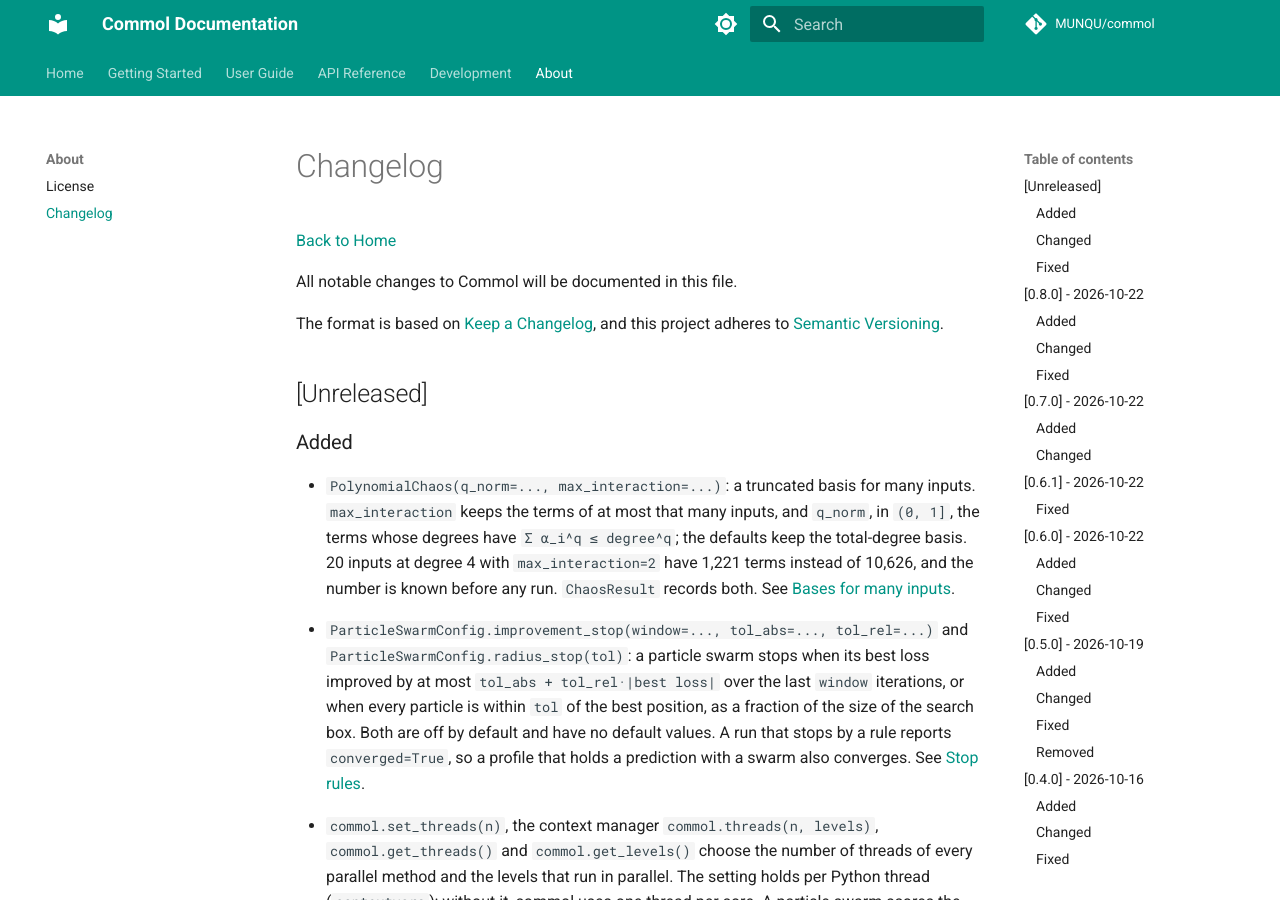
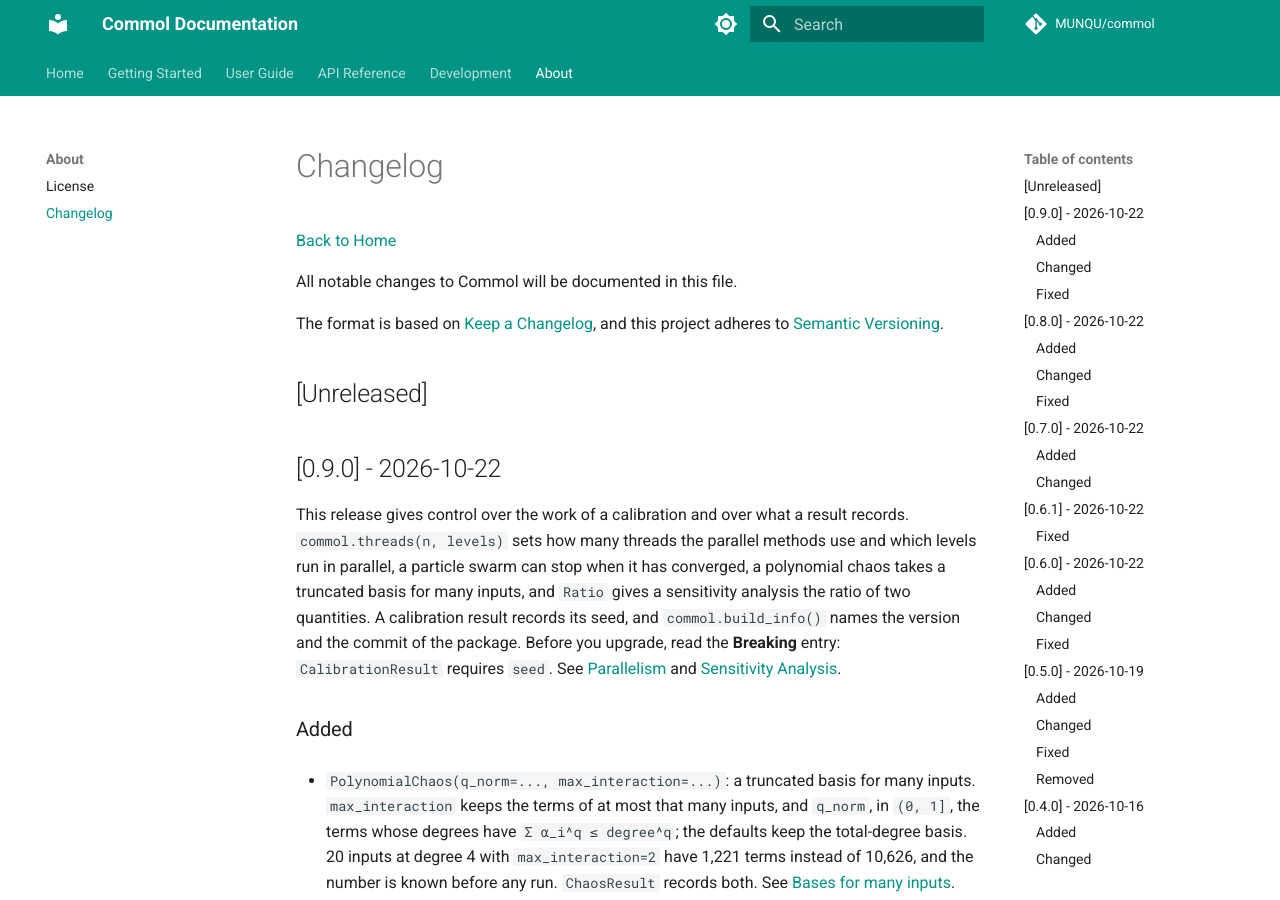
Before and after one commit to MUNQU/commol, an MkDocs documentation site: the page built from docs/about/changelog.md, in a window 1280 px wide and 900 px high. Built offline with MkDocs 1.6.1 and Material for MkDocs 9.7.7, drawn with Linux system fonts in a browser that asks for light colours; comment, search, counter and statistics services are not loaded; the version menu is left out; some of the changed text lies outside the part shown.

Commit message:
docs(changelog): release 0.9.0

```diff
--- a/docs/about/changelog.md
+++ b/docs/about/changelog.md
@@ -9,9 +9,20 @@ and this project adheres to [Semantic Versioning](https://semver.org/spec/v2.0.0
 
 ## [Unreleased]
 
+## [0.9.0] - 2026-10-22
+
+This release gives control over the work of a calibration and over what a
+result records. `commol.threads(n, levels)` sets how many threads the parallel
+methods use and which levels run in parallel, a particle swarm can stop when
+it has converged, a polynomial chaos takes a truncated basis for many inputs,
+and `Ratio` gives a sensitivity analysis the ratio of two quantities. A
+calibration result records its seed, and `commol.build_info()` names the
+version and the commit of the package. Before you upgrade, read the
+**Breaking** entry: `CalibrationResult` requires `seed`. See
+[Parallelism](../guide/parallelism.md) and
+[Sensitivity Analysis](../guide/uncertainty/sensitivity.md).
+
 ### Added
-
-<!-- Added #226 -->
 
 - `PolynomialChaos(q_norm=..., max_interaction=...)`: a truncated basis for
   many inputs. `max_interaction` keeps the terms of at most that many inputs,
@@ -20,8 +31,6 @@ and this project adheres to [Semantic Versioning](https://semver.org/spec/v2.0.0
   at degree 4 with `max_interaction=2` have 1,221 terms instead of 10,626,
   and the number is known before any run. `ChaosResult` records both. See
   [Bases for many inputs](../guide/uncertainty/sensitivity.md#bases-for-many-inputs).
-
-<!-- Added #230 -->
 
 - `ParticleSwarmConfig.improvement_stop(window=..., tol_abs=..., tol_rel=...)`
   and `ParticleSwarmConfig.radius_stop(tol)`: a particle swarm stops when its
@@ -33,8 +42,6 @@ and this project adheres to [Semantic Versioning](https://semver.org/spec/v2.0.0
   converges. See
   [Stop rules](../guide/calibration-optimizers.md#stop-rules).
 
-<!-- Added #239 -->
-
 - `commol.set_threads(n)`, the context manager `commol.threads(n, levels)`,
   `commol.get_threads()` and `commol.get_levels()` choose the number of
   threads of every parallel method and the levels that run in parallel. The
@@ -45,16 +52,12 @@ and this project adheres to [Semantic Versioning](https://semver.org/spec/v2.0.0
   gives the same result, history included, with any number of threads and
   either level. See [Threads and Parallelism](../guide/parallelism.md).
 
-<!-- Added #252 -->
-
 - A calibration result records the seed it used, `CalibrationResult.seed`
   (`Calibrator.seed`: `problem.seed`, or the seed the calibrator drew), and
   the sample of every uncertainty method and of `Calibrator.point_sample`
   names it in `method.settings["seed"]`. Set as `problem.seed`, it repeats
   the run, also from a result read back from JSON. See
   [Reproducibility](../guide/calibration-optimizers.md#reproducibility).
-
-<!-- Added #253 -->
 
 - `commol.__version__` gives the installed version, and `commol.build_info()`
   gives a `BuildInfo` with the version and the full commit the extension was
@@ -63,8 +66,6 @@ and this project adheres to [Semantic Versioning](https://semver.org/spec/v2.0.0
   git commit, names its commit as a PEP 440 local version:
   `0.1.0+g<first 7 characters of the commit>`. See
   [Check the installation](../getting-started/installation.md#check-the-installation).
-
-<!-- Added #282 -->
 
 - `Ratio(numerator, denominator, replicates)` is a quantity of interest: one
   `ValueAt`, `Gain` or `Peak` over another, in each run, so PRCC, Morris,
@@ -78,51 +79,25 @@ and this project adheres to [Semantic Versioning](https://semver.org/spec/v2.0.0
 
 ### Changed
 
-<!-- Changed #226 -->
-
-<!-- Changed #230 -->
-
 - The tolerance of a profile under a particle swarm with the improvement stop
   rule is the improvement the rule allows at the fit,
   `tol_abs + tol_rel·|objective at the fit|`; without that rule it stays
   `1e-6·max(1, |objective at the fit|)`. See
   [Verdicts](../guide/uncertainty/profiles.md#verdicts-and-the-identifiability-report).
 
-<!-- Changed #239 -->
-
 - The parallel methods run in a thread pool of commol, not in the global pool
   of `rayon`: the environment variable `RAYON_NUM_THREADS` no longer limits
   them; use `commol.set_threads`. A particle swarm, which scored its particles
   one after the other, now scores them in parallel by default.
 
-<!-- Changed #252 -->
-
 - **Breaking:** `CalibrationResult` requires `seed`; a result saved by an
   earlier version, or built by hand, needs one to load.
 
-<!-- Changed #253 -->
-
-<!-- Changed #282 -->
-
 ### Fixed
-
-<!-- Fixed #226 -->
-
-<!-- Fixed #230 -->
-
-<!-- Fixed #239 -->
-
-<!-- Fixed #252 -->
 
 - A particle swarm without `problem.seed` takes the seed the calibrator
   draws and logs, so that seed repeats it; before, it drew one of its own
   that no result or log kept.
-
-<!-- Fixed #253 -->
-
-<!-- Fixed #282 -->
-
-<!-- Fixed #320 -->
 
 - A profile that holds a prediction with a particle swarm scores its
   particles in parallel only when the levels of `commol.threads` are
@@ -1491,6 +1466,7 @@ the details of these versions.
 ## Version History
 
 - **Unreleased** - Current development version
+- **0.9.0** - Control over the work and the record: threads and levels, swarm stop rules, truncated chaos bases, ratios, seeds and build info
 - **0.8.0** - Comparing runs: scenarios, quantities of a series, figures as methods and runs on the same panels
 - **0.7.0** - Reading a run through objects: the window grid and dates on the axis, series by output name and reports as methods
 - **0.6.1** - Fixes of 0.6.0: checks at build, messages of infeasible draws, PRCC with NaN, quantity labels and starts, plots
```
